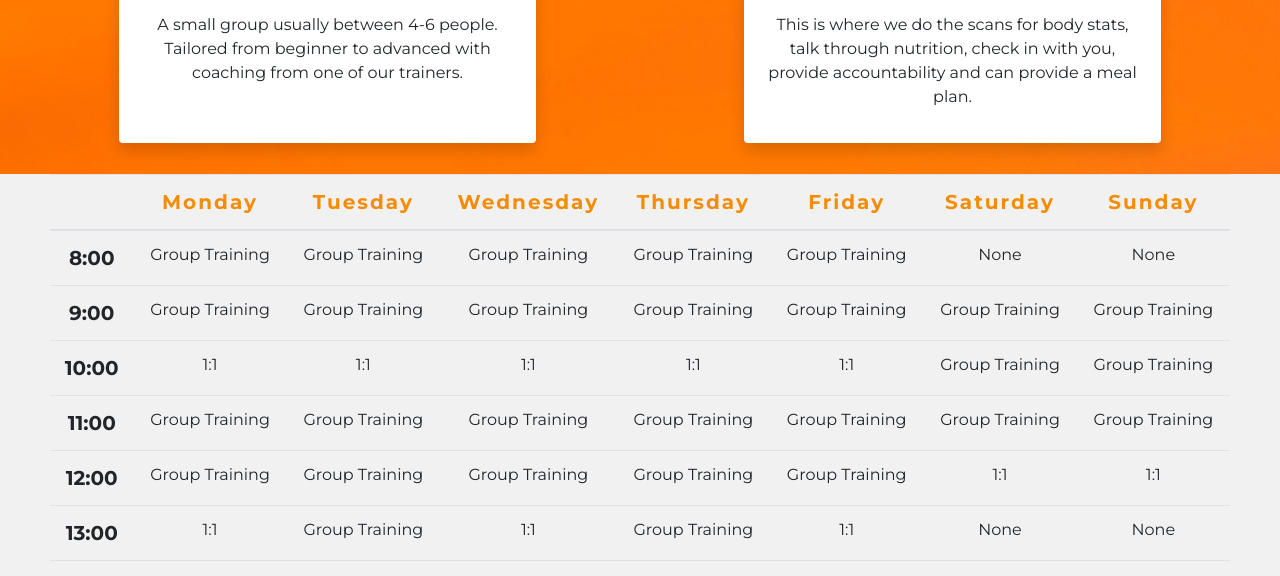
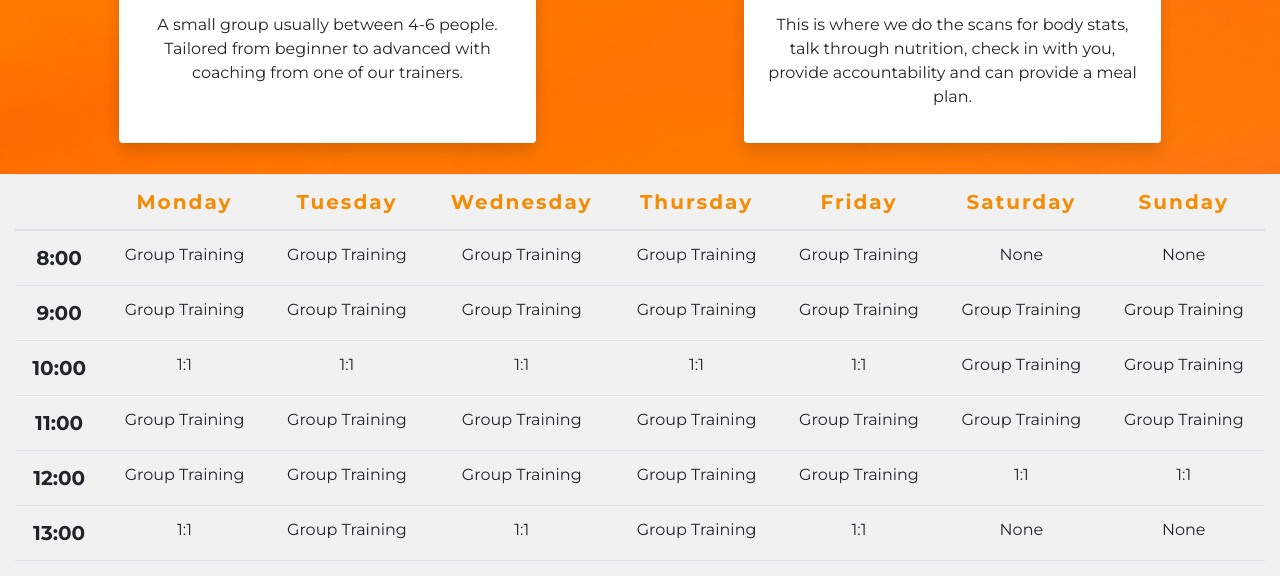
Before and after one commit to Code-Institute-Submissions/EliteFitness, a plain HTML site: page timetable.html in a window 1280 px wide. Shown: the part 219-795 px from the top of the page. Drawn offline with nearby package versions, Linux system fonts and the light colour scheme.

Commit message:
changed padding of timetable

```diff
--- a/assets/css/style.css
+++ b/assets/css/style.css
@@ -262,6 +262,8 @@ body {
 .tt-container {
     padding-top: 0px;
     background-color: #f1f1f1;
+    padding-left: 15px;
+    padding-right: 15px;
 }
 
 .tt-container th {
@@ -491,10 +493,6 @@ footer a {
         margin-right: 100px;
     }
 
-    .tt-container {
-        padding-left: 50px;
-        padding-right: 50px;
-    }
 }
 
 @media screen and (max-width: 1199.98px) {
```
